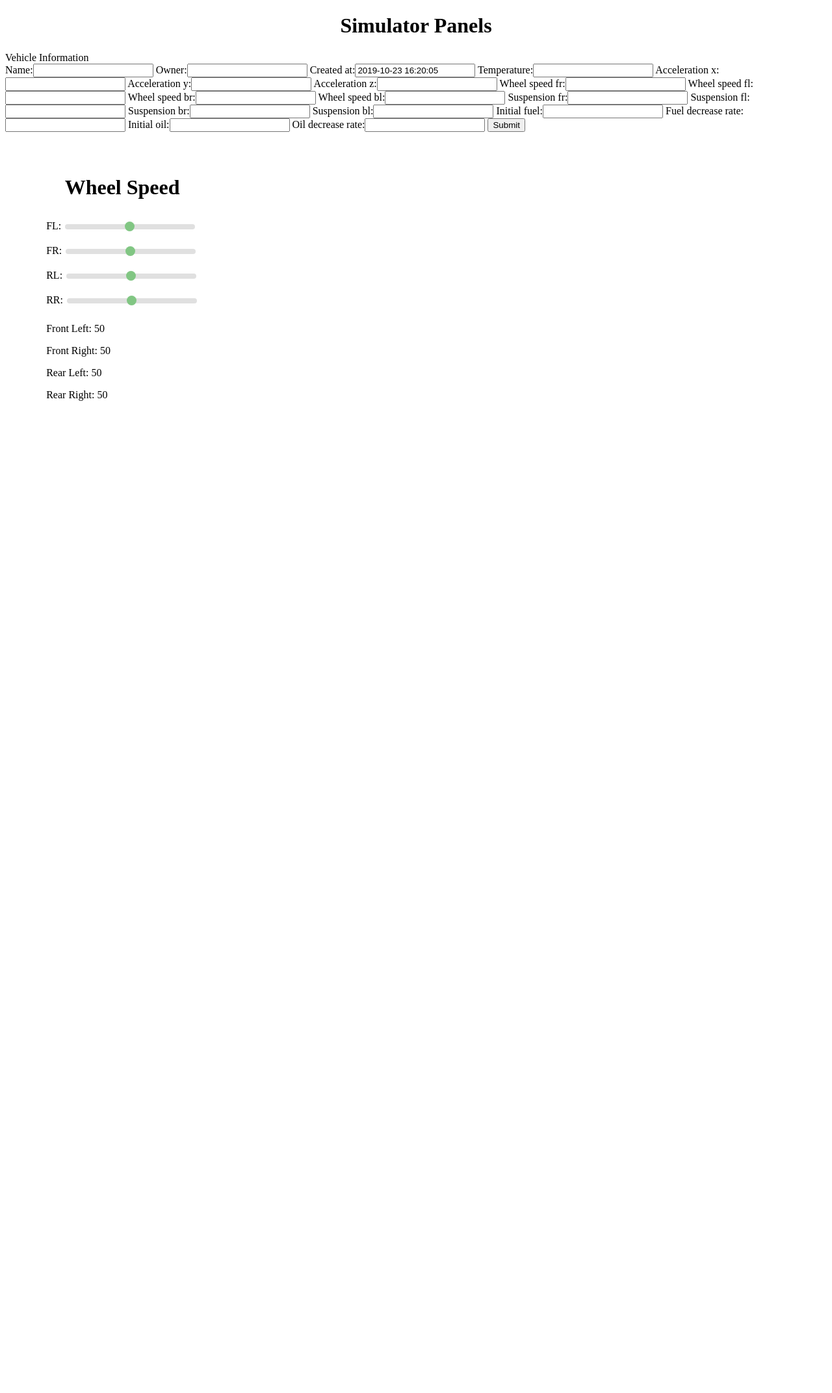
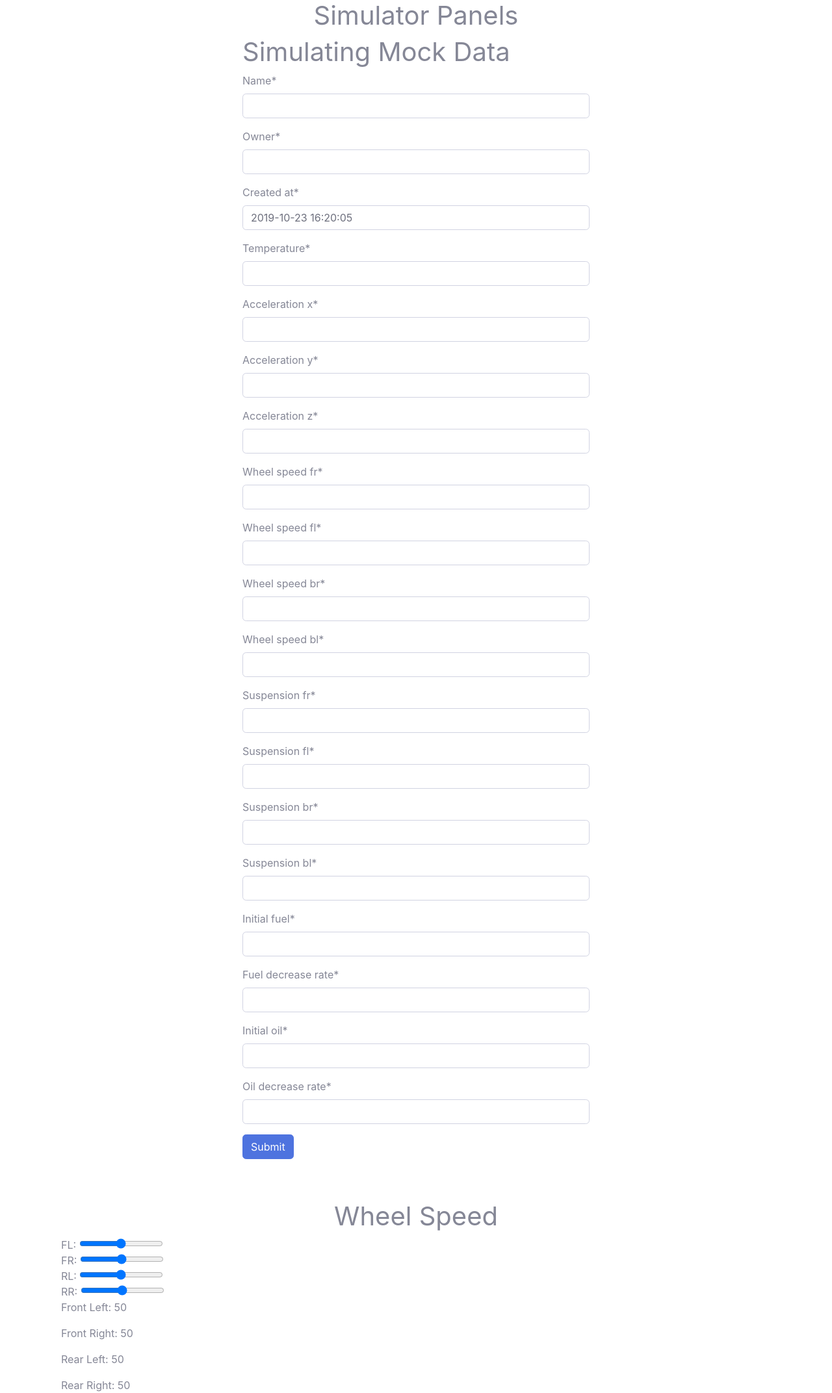
Before and after one commit to mercury-telemetry/mercury-telemetry, a Django app: page /simulator/ in a window 1280 px wide. Shown: the whole page at 65% size. Before the commit the page ends 617 px from the top, so only its background shows below. Run offline with Django 3.2, Linux system fonts and the light colour scheme; some libraries are stand-ins or nearby versions.

Commit message:
Integrated the forms with crispy forms to make the input of the simulated data looks nicer. Note that I imported the stylesheet at the top

```diff
--- a/mercury/templates/simulator.html
+++ b/mercury/templates/simulator.html
@@ -1,66 +1,88 @@
+{% load static %}
+
+<link rel="stylesheet" type="text/css" href="{% static 'mercury/style.css' %}">
 <!DOCTYPE html>
 <html lang="en">
 <head>
     <meta charset="UTF-8">
     <title>Simulator</title>
 
-	<style>
-		.container{
-		  padding-top: 10px;
-		  position: relative;
-		  display: inline-block;
-		  top: 100%;
-		  left: 5%;
-		  padding-bottom: 10px;
-		}
-
-		.panel{
-			padding-top: 10px;
-			padding-bottom: 10px;
-		}
-
-		.slider {
-		  -webkit-appearance: none;
-		  width: 200px;
-		  height: 8px;
-		  border-radius: 5px;
-		  background: #d3d3d3;
-		  outline: none;
-		  opacity: 0.7;
-		  -webkit-transition: .2s;
-		  transition: opacity .2s;
-		}
-
-		.slider::-webkit-slider-thumb {
-		  -webkit-appearance: none;
-		  appearance: none;
-		  width: 15px;
-		  height: 15px;
-		  border-radius: 50%;
-		  background: #4CAF50;
-		  cursor: pointer;
-		}
-
-		.slider::-moz-range-thumb {
-		  width: 25px;
-		  height: 25px;
-		  border-radius: 50%;
-		  background: #4CAF50;
-		  cursor: pointer;
-		}
-
-	</style>
+{#	<style>#}
+{#		.container{#}
+{#		  padding-top: 10px;  #}
+{#		  position: relative;#}
+{#		  display: inline-block;#}
+{#		  top: 100%;#}
+{#		  left: 5%;#}
+{#		  padding-bottom: 10px;#}
+{#		}#}
+{##}
+{#		.panel{#}
+{#			padding-top: 10px;#}
+{#			padding-bottom: 10px;#}
+{#		}#}
+{##}
+{#		.slider {#}
+{#		  -webkit-appearance: none;#}
+{#		  width: 200px;#}
+{#		  height: 8px;#}
+{#		  border-radius: 5px;  #}
+{#		  background: #d3d3d3;#}
+{#		  outline: none;#}
+{#		  opacity: 0.7;#}
+{#		  -webkit-transition: .2s;#}
+{#		  transition: opacity .2s;#}
+{#		}#}
+{##}
+{#		.slider::-webkit-slider-thumb {#}
+{#		  -webkit-appearance: none;#}
+{#		  appearance: none;#}
+{#		  width: 15px;#}
+{#		  height: 15px;#}
+{#		  border-radius: 50%; #}
+{#		  background: #4CAF50;#}
+{#		  cursor: pointer;#}
+{#		}#}
+{##}
+{#		.slider::-moz-range-thumb {#}
+{#		  width: 25px;#}
+{#		  height: 25px;#}
+{#		  border-radius: 50%;#}
+{#		  background: #4CAF50;#}
+{#		  cursor: pointer;#}
+{#		}#}
+{##}
+{#	</style>#}
 </head>
 <body>
 	<h1 align ="center">Simulator Panels</h1>
 
-<form action="" method="post">
-    Vehicle Information
-    <br>
-    {% csrf_token %}
-    {{ form }}
-    <input type="submit" value="Submit">
-</form>
+{#<form action="" method="post">#}
+{#    Vehicle Information#}
+{#    <br>#}
+{#    {% csrf_token %}#}
+{#    {{ form }}#}
+{#    <input type="submit" value="Submit">#}
+{#</form>#}
+{% load crispy_forms_tags %}
+
+<div class="container">
+    <div class="row justify-content-center">
+        <div class="col-6 justify-content-center">
+            <h1>Simulating Mock Data</h1>
+            {% if form %}
+            <form method="POST" action="">
+                {%  csrf_token %}
+                {{ form|crispy }}
+                <input type="submit" class="btn btn-primary" value="Submit">
+            </form>
+            {% endif %}
+        </div>
+    </div>
+</div>
+
+
+
 
 	<br>
 	<br>
--- a/mysite/settings.py
+++ b/mysite/settings.py
@@ -39,6 +39,7 @@ INSTALLED_APPS = [
     "django.contrib.sessions",
     "django.contrib.messages",
     "django.contrib.staticfiles",
+    "crispy_forms",
     "mercury.apps.MercuryConfig",
 ]
 
@@ -111,6 +112,8 @@ USE_L10N = True
 USE_TZ = True
 
 
+
+
 # Static files (CSS, JavaScript, Images)
 # https://docs.djangoproject.com/en/dev/howto/static-files/
 PROJECT_DIR = os.path.dirname(os.path.abspath(__file__))
@@ -119,6 +122,9 @@ STATIC_URL = "/static/"
 
 # django_heroku.settings(locals())
 
+# Crispy Form settings
+CRISPY_TEMPLATE_PACK = "bootstrap4"
+
 # redirecting the user to this URL upon logging in
 LOGIN_REDIRECT_URL = "/"
 LOGOUT_REDIRECT_URL = "/"
```
Also changed, not shown: db.sqlite3.
